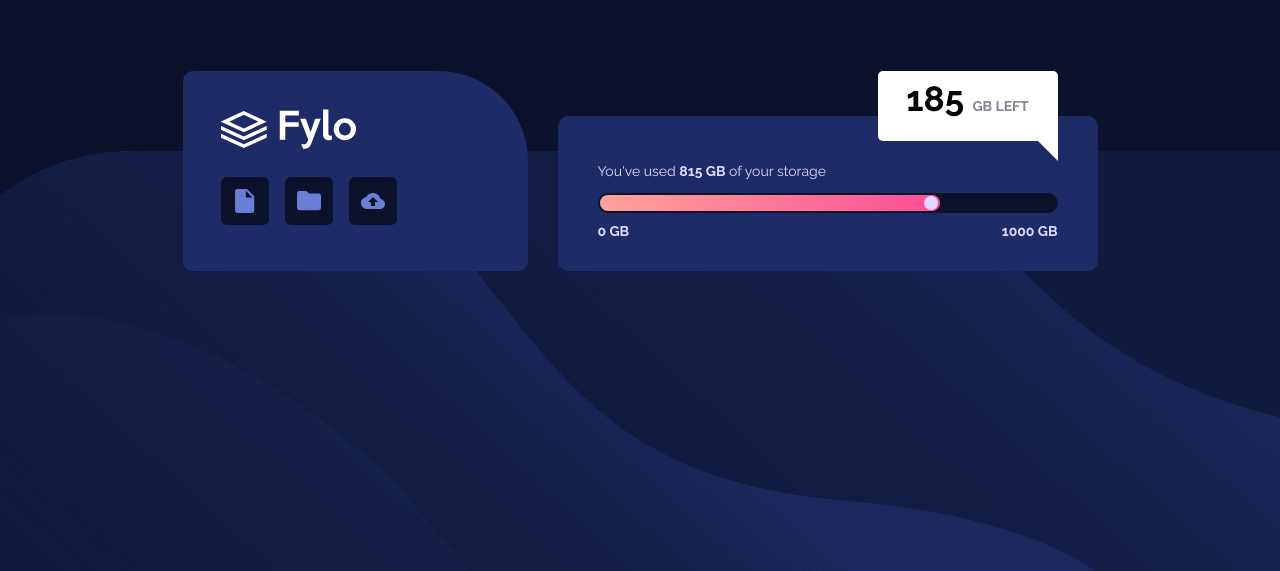
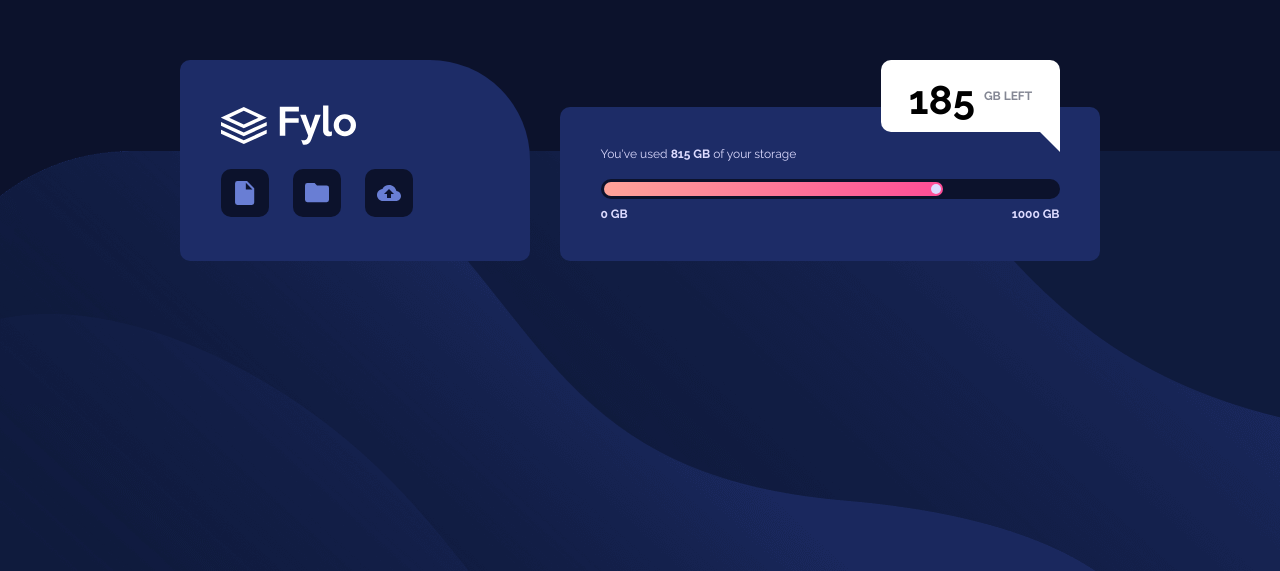
Before and after one commit to danielopq/fylo, a plain HTML site: page index.html in a window 1280 px wide. Shown: the part 229-800 px from the top of the page. Drawn offline with Linux system fonts and the light colour scheme.

Commit message:
desktop version done

```diff
--- a/css/stylesheet.css
+++ b/css/stylesheet.css
@@ -1,6 +1,10 @@
 @charset "utf-8";
 @import url('https://fonts.googleapis.com/css2?family=Raleway:wght@400;700&display=swap');
 /* CSS Document */
+
+*{
+	box-sizing: border-box;
+}
 
 body{
 	display:flex;
@@ -17,40 +21,39 @@ main{
 	width: 1440px;
 	height: 800px;
 	display: flex;
-	align-items: center;
+	align-items: flex-start;
 	justify-content: center;
 	background: hsl(229, 57%, 11%) url("../images/bg-desktop.png") no-repeat bottom;
 }
 
 #fylo-storage{
-	height: 200px;
+	height: 201px;
 	display: flex;
 	flex-direction: row;
 	align-items: flex-end;
+	margin-top: 289px;
 }
 
 #fylo-storage > div{
 	background-color: hsl(228, 56%, 26%);
 }
 
+
+/*----------------- fylo div -----------------*/
+
 #fylo{
 	z-index: 1;
 	display:flex;
 	flex-direction: column;
 	justify-content: center;
-	width: 345px;
-	height: 200px;
-	border-radius: 10px 90px 10px 10px;
+	width: 350px;
+	height: 201px;
+	border-radius: 10px 100px 10px 10px;
+	padding-left: 41px;
 }
 
 #fylo > div{
 	width: 192px;
-	margin-left: 30px;
-}
-
-#fylo-logo > img{
-	display:block;
-	margin-left: 8px;
 }
 
 #fylo-icons{
@@ -58,7 +61,7 @@ main{
 	display:flex;
 	flex-direction: row;
 	align-items: center;
-	justify-content: center;
+	justify-content: space-between;
 }
 
 #fylo-icons > div{
@@ -67,14 +70,16 @@ main{
 	justify-content: center;
 	width: 48px;
 	height: 48px;
-	border-radius: 6px;
-	margin:8px;
+	border-radius: 10px;
 	background-color: hsl(229, 57%, 11%);
 }
 
+
+/*----------------- storage div -----------------*/
+
 #storage{
 	width: 540px;
-	height: 155px;
+	height: 154px;
 	display:flex;
 	flex-direction: column;
 	align-items: center;
@@ -83,24 +88,24 @@ main{
 }
 
 #tooltip{
-	position: relative;
+	position: absolute;
 	display: flex;
 	flex-direction: column;
 	align-items: flex-end;
 	z-index: 100;
-	top:-45px;
-	margin-right: 40px;
-	margin-bottom: -45px;
+	margin: -47px 40px 0px 0px;
 	align-self: flex-end;
 }
 
 #tooltip-body{
-	width: 180px;
-	height: 70px;
-	border-radius: 5px 5px 0px;
+	width: 179px;
+	height: 72px;
+	display: flex;
+	flex-direction: row;
+	align-items: center;
+	justify-content: center;
+	border-radius: 10px 10px 0px;
 	background-color: white;
-	text-align: center;
-	line-height: 70px;
 }
 
 #tooltip-edge{
@@ -113,35 +118,38 @@ main{
 }
 
 #storage-used{
+	height: 16px;
 	text-align: left;
-	margin-bottom: 12px;
+	margin-top: 40px;
 	font-weight: 400;
 }
 
 #storage-bar-background{
+	height: 20px;
 	display:flex;
 	align-items:flex-start;
+	margin-top: 16px;
 	border-radius: 10px;
 	background-color: hsl(229, 57%, 11%);
 }
 
 #bar{
-	height: 16px;
-	width: 340px;
+	height: 14px;
+	width: 339px;
 	border-radius: 8px;
 	display: flex;
 	flex-direction: row;
 	align-items: center;
 	justify-content: flex-end;
 	background-image: linear-gradient(to right, hsl(6, 100%, 80%),hsl(335, 100%, 65%));
-	margin: 2px auto 2px 2px;
+	margin: 3px 3px;
 }
 
 #bar-tip{
-	height: 14px;
-	width: 14px;
+	height: 10px;
+	width: 10px;
 	border-radius: 7px;
-	margin: 2px 2px 2px auto;
+	margin: 2px 2px;
 	background-color: hsl(243, 100%, 93%);
 }
 
@@ -162,25 +170,29 @@ main{
 }
 
 .storage-div{
-	height: 20px;
-	width: 460px;
-	font-size: 14px;
-	line-height: 20px;
+	height: 14px;
+	width: 459px;
+	font-size: 12px;
+	line-height: 14px;
 	color: hsl(243, 100%, 93%);
 }
 
 .tooltip-amount{
-	font: 700 35px 'Raleway';
+	height: 40px;
+	font: 700 40px 'Raleway';
 	color:black;
 }
 .tooltip-text{
-	font: 700 14px 'Raleway';
+	height: 14px;
+	margin-left: 9px;
+	font: 700 12px 'Raleway';
 	color: hsl(229, 7%, 55%);
+	left: 1px;
 }
 
 @media screen and (max-width: 480px) {
 
-#main{
+main{
 	width: 480px;
 	height: 100vh;
 	background-image: url("../images/bg-mobile.png");
```
Also changed, not shown: index.html (+11 -7 lines).
